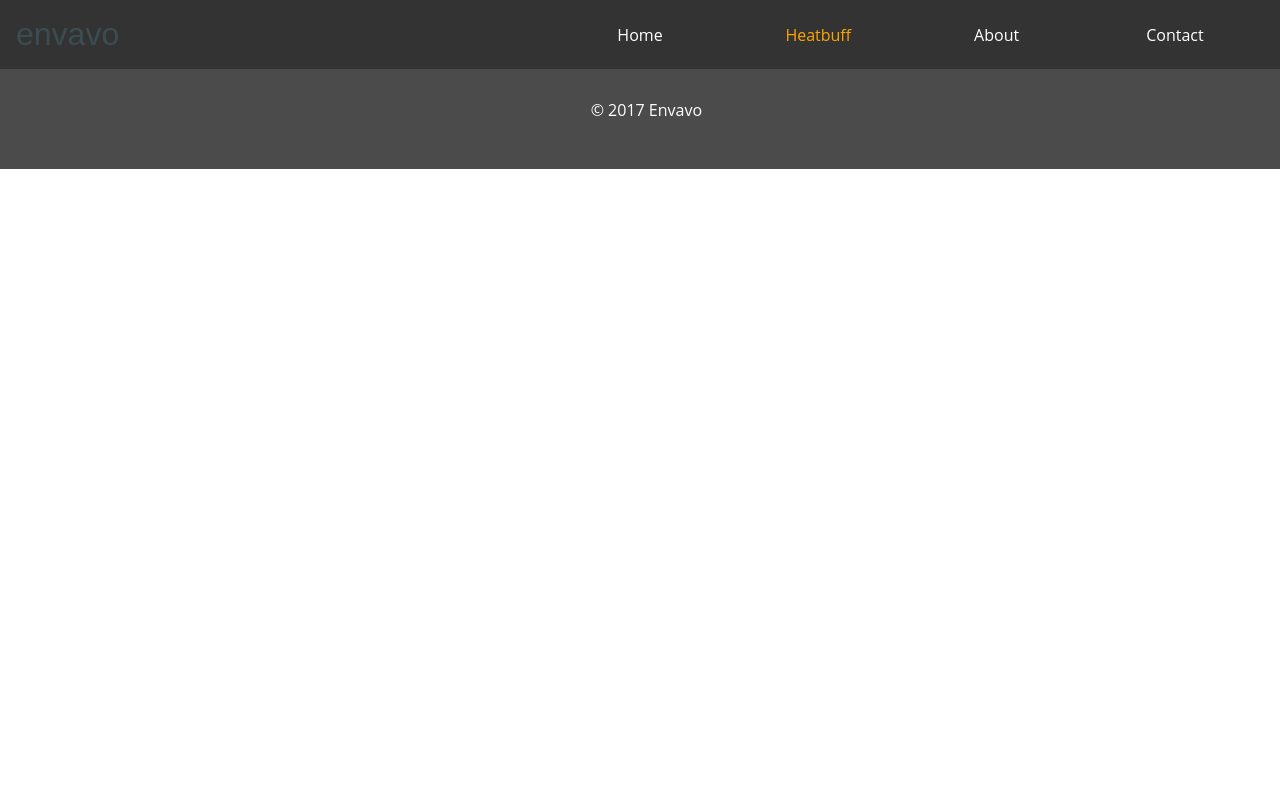
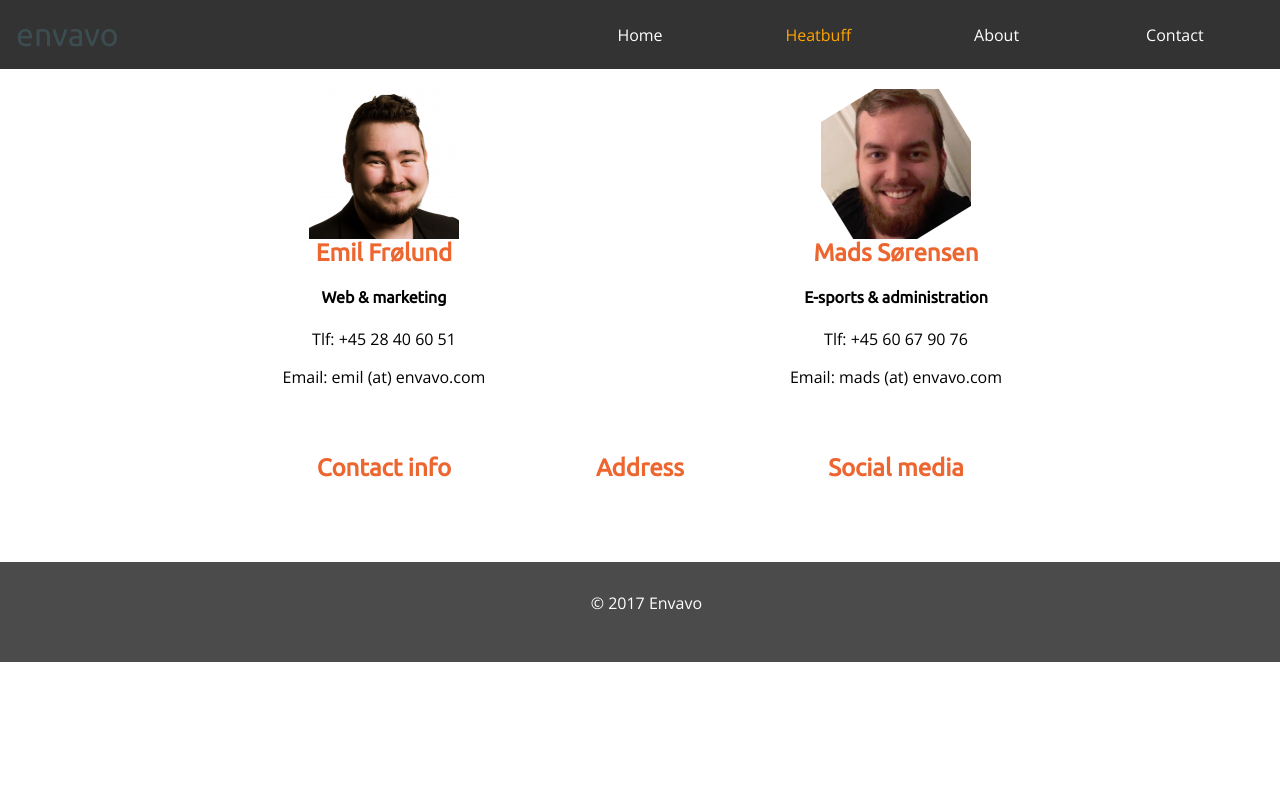
Before and after one commit to Dannyfk/heatbuff, a PHP site: page /contact.php in a window 1280 px wide. Run offline with PHP 8.4, Linux system fonts and the light colour scheme.

Commit message:
merge content and fixes
added placeholder content to contact and about. added some animations and fixed some css

```diff
--- a/contact.php
+++ b/contact.php
@@ -2,6 +2,33 @@
     include "includes/head.inc.php";
     include "includes/nav.inc.php";
     ?>
+    <section class="contactSection">
+        <article class="profile1 profile">
+            <img src="image/Screenshot_4-150x150-circle.png" alt="Email picture">
+            <h2>Emil Frølund</h2>
+            <h4>Web & marketing</h4>
+            <p>Tlf: +45 28 40 60 51</p>
+            <p>Email: emil (at) envavo.com</p>
+        </article>
+        <article class="profile2 profile">
+            <img src="image/Screenshot_5-1-150x150-circle.png" alt="Mads picture">
+            <h2>Mads Sørensen</h2>
+            <h4>E-sports & administration</h4>
+            <p>Tlf: +45 60 67 90 76</p>
+            <p>Email: mads (at) envavo.com</p>
+        </article>
+        <article class="contact">
+            <h2>Contact info</h2>
+        </article>
+        <article class="address">
+            <h2>Address</h2>
+        </article>
+        <article class="media">
+            <h2>Social media</h2>
+        </article>
+    </section>
+
+
     <?php
     include "includes/footer.inc.php";
 ?>
--- a/css/includeStyle.css
+++ b/css/includeStyle.css
@@ -9,11 +9,9 @@ nav.mainNav {
   nav.mainNav ul {
     display: grid;
     grid-template-columns: 3fr 1fr 1fr 1fr 1fr;
-    -ms-flex-line-pack: center;
     align-content: center; }
     nav.mainNav ul li {
       list-style-type: none;
-      -ms-flex-item-align: center;
       align-self: center;
       justify-self: center;
       font-family: "Open Sans", sans-serif; }
@@ -44,3 +42,5 @@ footer {
   footer p {
     margin: 0;
     margin-bottom: 10px; }
+
+/*# sourceMappingURL=includeStyle.css.map */
--- a/css/otherPagesStyle.css
+++ b/css/otherPagesStyle.css
@@ -10,14 +10,12 @@ h1, h2, h3, h4, h5, h6 {
   height: 300px; }
 
 * {
-  -webkit-box-sizing: border-box;
   box-sizing: border-box; }
 
 .productPageSection {
   margin-left: 10%;
   margin-right: 10%;
   margin-bottom: 20px;
-  -webkit-box-sizing: border-box;
   box-sizing: border-box;
   display: grid;
   grid-template-columns: 30% 70%; }
@@ -89,15 +87,64 @@ h1, h2, h3, h4, h5, h6 {
     -webkit-animation-duration: 1.5s;
     animation-name: fade;
     animation-duration: 1.5s; }
-
 @-webkit-keyframes fade {
   from {
     opacity: .4; }
   to {
     opacity: 1; } }
-
 @keyframes fade {
   from {
     opacity: .4; }
   to {
     opacity: 1; } }
+.contactSection {
+  margin-top: 20px;
+  margin-bottom: 80px;
+  display: grid;
+  grid-template-columns: 1fr 1fr 1fr 1fr 1fr;
+  grid-template-rows: auto;
+  justify-items: center;
+  grid-template-areas: ". profile1 . profile2 ." ". contact address media ."; }
+  .contactSection h2 {
+    color: #ed652f; }
+
+.profile {
+  margin-bottom: 50px; }
+
+.profile1 {
+  grid-area: profile1;
+  text-align: center; }
+
+.profile2 {
+  grid-area: profile2;
+  text-align: center; }
+
+.contact {
+  grid-area: contact; }
+
+.address {
+  grid-area: address; }
+
+.media {
+  grid-area: media; }
+
+.aboutSection {
+  display: grid;
+  grid-template-columns: 1fr 1fr;
+  margin: 20px 10% 20px 10%; }
+  .aboutSection article {
+    padding: 20px; }
+  .aboutSection img {
+    width: 100%; }
+  .aboutSection h2, .aboutSection h4 {
+    color: #ed652f; }
+
+#timeLine {
+  text-align: center;
+  margin: 20px 10% 20px 10%; }
+  #timeLine h2 {
+    color: #ed652f; }
+  #timeLine img {
+    width: 100%; }
+
+/*# sourceMappingURL=otherPagesStyle.css.map */
--- a/css/otherPagesStyle.scss
+++ b/css/otherPagesStyle.scss
@@ -126,3 +126,66 @@ h1,h2,h3,h4,h5,h6 {
 }
 
 //contactpage
+.contactSection {
+    margin-top:20px;
+    margin-bottom: 80px;
+    display: grid;
+    grid-template-columns: 1fr 1fr 1fr 1fr 1fr;
+    grid-template-rows: auto;
+    justify-items: center;
+    grid-template-areas:
+      ". profile1 . profile2 ."
+      ". contact address media .";
+      h2{
+          color:$envavoOrange;
+      }
+  }
+  .profile{
+      margin-bottom: 50px;
+  }
+.profile1 {
+    grid-area: profile1;
+    text-align: center;
+  }
+.profile2 {
+    grid-area: profile2;
+    text-align: center;
+  }
+.contact {
+    grid-area: contact;
+  }
+.address{
+    grid-area: address;
+  }
+.media {
+    grid-area: media;
+  }
+
+
+ //about page
+
+.aboutSection {
+    display: grid;
+    grid-template-columns: 1fr 1fr;
+    margin:20px 10% 20px 10%;
+    article{
+        padding:20px;
+    }
+    img{
+        width:100%;
+    }
+    h2, h4 {
+        color:$envavoOrange;
+    }
+}
+
+#timeLine{
+    text-align: center;
+    margin:20px 10% 20px 10%;
+    h2{
+        color:$envavoOrange;
+    }
+    img{
+        width:100%;
+    }
+}
--- a/includes/head.inc.php
+++ b/includes/head.inc.php
@@ -4,7 +4,7 @@
     <meta name="viewport" content="width=device-width, initial-scale=1.0">
     <meta http-equiv="X-UA-Compatible" content="ie=edge">
     <title>Envavo</title>
-    <link href="https://fonts.googleapis.com/css?family=Lato|Montserrat:600" rel="stylesheet">
+    <link href="https://fonts.googleapis.com/css?family=Open+Sans|Ubuntu" rel="stylesheet">
     <link rel="stylesheet" type="text/css" href="css/includeStyle.css">
     <link rel="stylesheet" type="text/css" href="css/otherPagesStyle.css">
     <script src="js/jquery-3.2.1.min.js"></script>
--- a/index.php
+++ b/index.php
@@ -64,13 +64,13 @@
             <figure>
                 <img src="image/Heatbuff_Alone_gif.gif" alt="Angles gif">
             </figure>
-            <article>
+            <article id="customAnglesText">
                 <h2>Custom angles</h2>
                 <p>No matter how you use the computer, you can always use Heatbuff</p>
             </article>
         </section>
         <section class="easySetup">
-            <article>
+            <article id="easySetupText">
                 <h2>Easy Setup</h2>
                 <p>Place behind your keyboard, plug it in and start feeling warmness</p>
             </article>
```
Also changed, not shown: about.php (+23 -0 lines), css/landingpageDanny.css (+29 -3 lines), css/landingpageDanny.scss (+42 -3 lines), js/landingpageScriptDanny.js (+11 -4 lines), image/HEATBUFF-BOERSEN-30-min.png (added), image/Screenshot_4-150x150-circle.png (added), image/Screenshot_5-1-150x150-circle.png (added), image/Time-line-about-us.png (added), image/entreprenoorskab.png (added), image/innovationsfonden.png (added), 3 other files.
